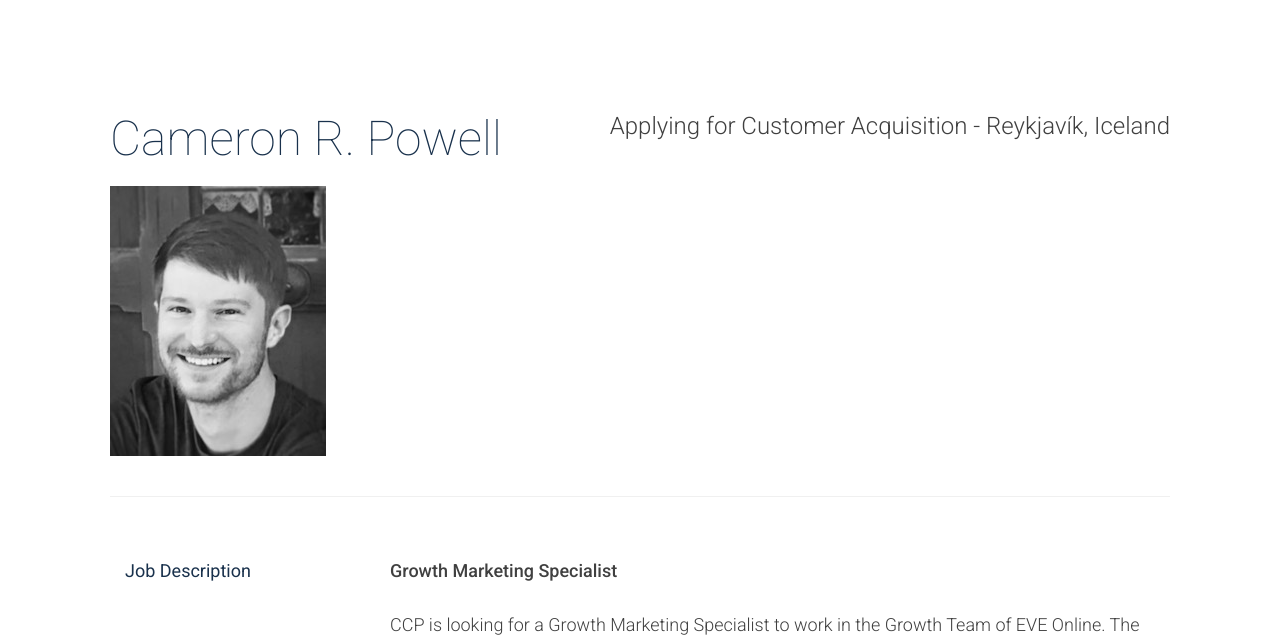
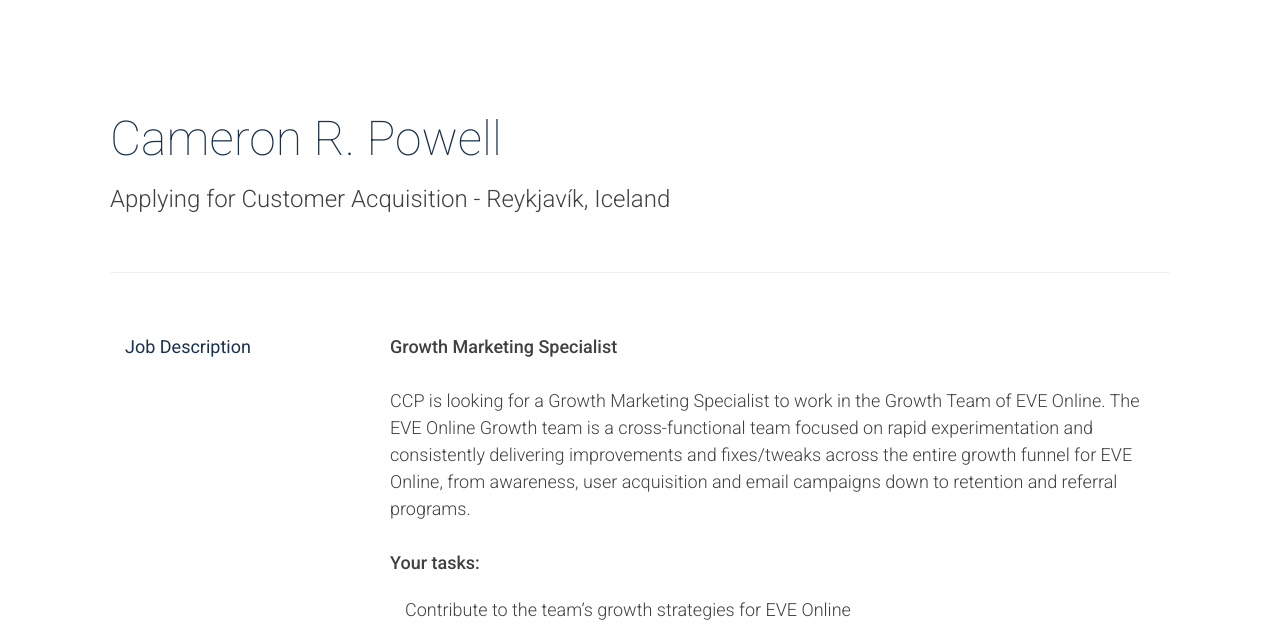
Before and after one commit to CameronRPowell/cameronrpowell.github.io, a plain HTML site: page index.html in a window 1280 px wide. Shown: the part 87-727 px from the top of the page. Drawn offline with Linux system fonts and the light colour scheme.

Commit message:
Removed photo

```diff
--- a/index.html
+++ b/index.html
@@ -92,12 +92,9 @@
                   <div class="col-md-12">
                       <div id="text">
                           <div class="job-head">
-                                <div class="col-8">
-                                    <h2>Cameron R. Powell</h2>
-                                    <h3>Applying for Customer Acquisition - Reykjav&#xED;k, Iceland</h3>
-                                </div>
-                                <div class="col-4">
-                                  <img src="photo.jpg" />
+                              <h2>Cameron R. Powell</h2>
+                                <div>
+                                  <h3>Applying for Customer Acquisition - Reykjav&#xED;k, Iceland</h3>
                                 </div>
                           </div>
                           <div class="job-content">
```
Also changed, not shown: photo.JPG (deleted).
